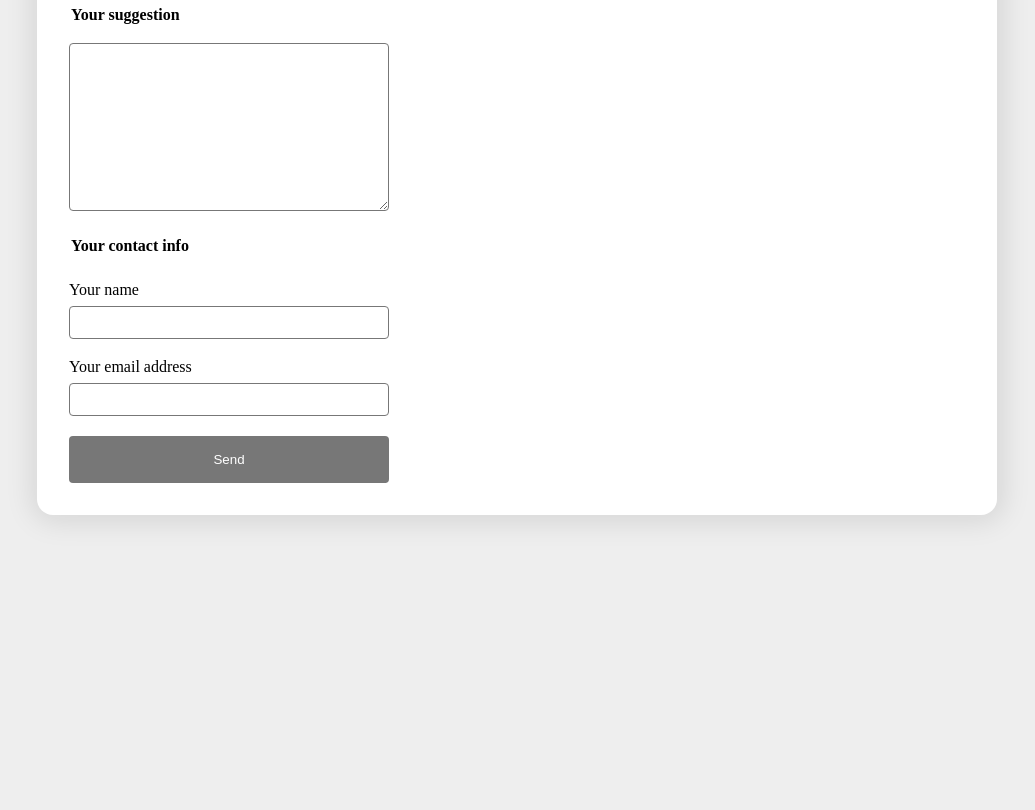
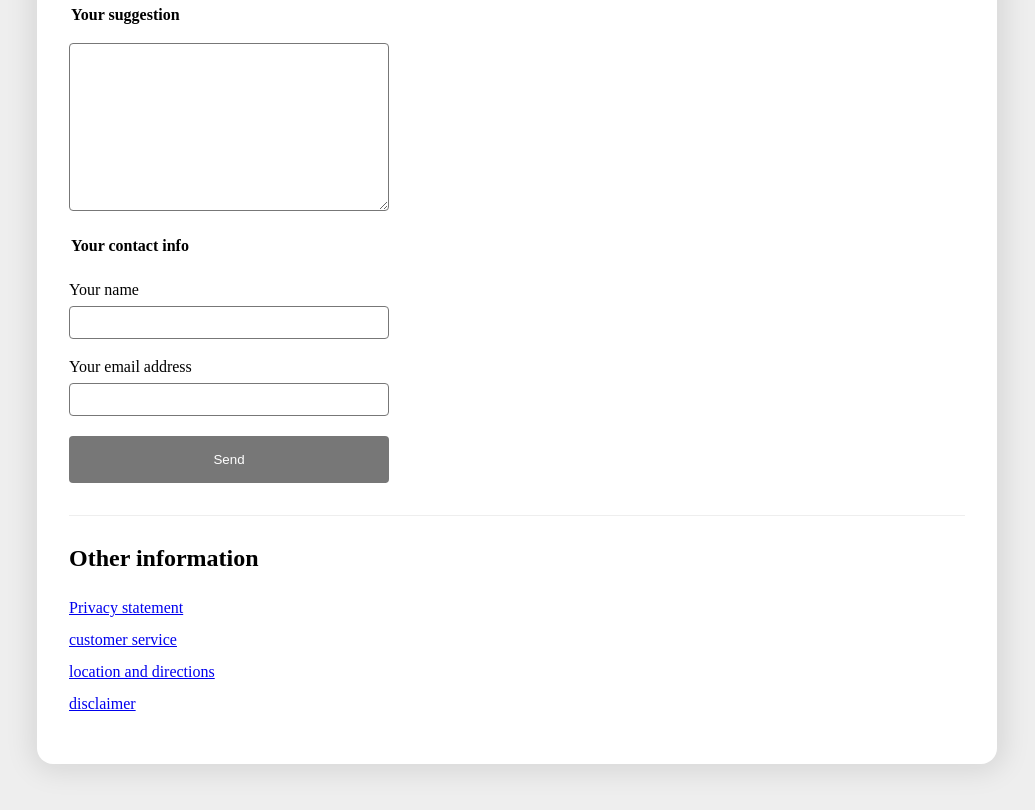
Before and after one commit to SRferrero/html-css-workshop, a website built with Parcel: page src/index.html in a window 1280 px wide. Shown: the part 1502-2312 px from the top of the page, without its empty margins (123-1158 px from the left). Before the commit the page ends 2065 px from the top, so only its background shows below. Built offline with nearby package versions, Linux system fonts and the light colour scheme.

Commit message:
chore: fixed e7

```diff
--- a/src/index.html
+++ b/src/index.html
@@ -183,8 +183,20 @@
 
     </main>
 
-<!-- how should we end this? Links can be used with the list from the header apply class="unordered-list__item"-->
+    <footer role="contentinfo" class="page-footer">
 
+      <h2>
+        Other information
+      </h2>
+
+      <ul class="unordered-list">
+        <li class="unordered-list__item"><a href="http://www.google.es">Privacy statement</a></li>
+        <li class="unordered-list__item"><a href="http://www.google.es">customer service</a></li>
+        <li class="unordered-list__item"><a href="http://www.google.es">location and directions</a></li>
+        <li class="unordered-list__item"><a href="http://www.google.es">disclaimer</a></li>
+      </ul>
+
+    </footer>
   </body>
 
 </html>
```
Lines whose indentation alone changed are shown as unchanged.
